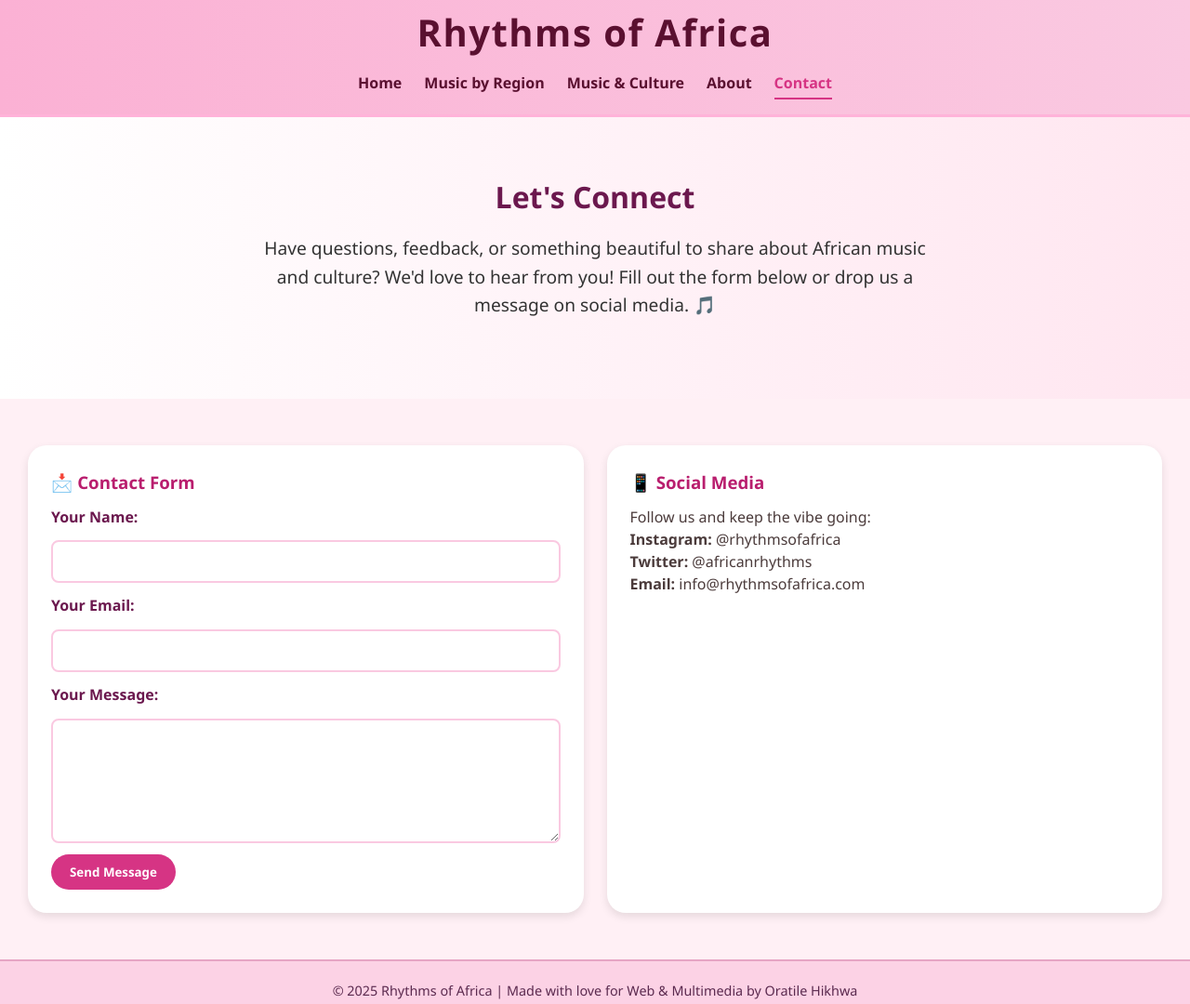
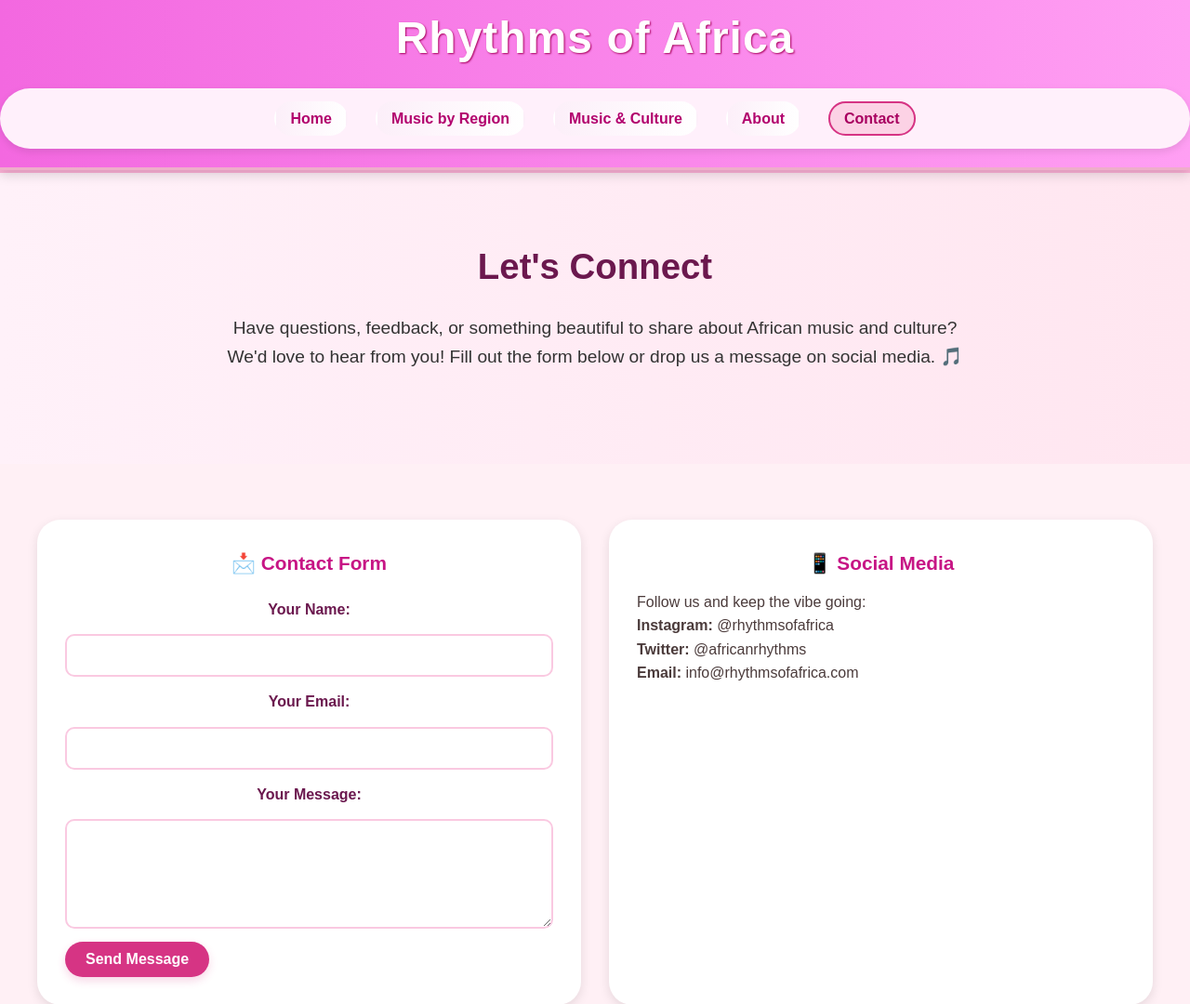
Before and after one commit to bida24-326/african-music-and-culture, a plain HTML site: page contact.html in a window 1280 px wide. Shown: the part 17-1097 px from the top of the page at 93% size. Drawn offline with Linux system fonts and the light colour scheme; files that its build step writes are made by us from their sources.

Commit message:
Update style.css

```diff
--- a/style.css
+++ b/style.css
@@ -5,26 +5,34 @@
   margin: 0;
   padding: 0;
   box-sizing: border-box;
-  font-family: 'Segoe UI', Tahoma, Geneva, Verdana, sans-serif;
+  font-family: 'Poppins', sans-serif;
 }
 
 body {
   background-color: #fff7fa;
-  color: #3b2e2e;
+  color: #4b2a2a;
   line-height: 1.6;
+  overflow-x: hidden;
 }
 
 header {
-  background: linear-gradient(to right, #fbb1d4, #fac9e1);
+  background: linear-gradient(to right, #f368e0, #ff9ff3);
   padding: 20px 0;
   text-align: center;
-  box-shadow: 0 4px 10px rgba(0, 0, 0, 0.1);
+  position: relative;
+  box-shadow: 0 5px 12px rgba(0, 0, 0, 0.15);
+  border-bottom: 3px solid #eeaeca;
 }
 
 header h1 {
-  color: #5a1030;
-  font-size: 2.5rem;
-  letter-spacing: 1.5px;
+  color: white;
+  font-size: 3rem;
+  letter-spacing: 1px;
+  text-shadow: 1px 1px 2px #a9005c;
+}
+
+nav {
+  margin-top: 15px;
 }
 
 nav ul {
@@ -32,45 +40,52 @@ nav ul {
   display: flex;
   justify-content: center;
   flex-wrap: wrap;
-  margin-top: 10px;
+  background: #fff0fb;
+  border-radius: 50px;
+  padding: 10px 25px;
+  box-shadow: 0 3px 8px rgba(0, 0, 0, 0.1);
 }
 
 nav ul li {
-  margin: 0 12px;
+  margin: 10px 15px;
 }
 
 nav ul li a {
   text-decoration: none;
-  color: #5a1030;
-  font-weight: bold;
-  padding-bottom: 5px;
-  border-bottom: 2px solid transparent;
+  color: #b2006d;
+  font-weight: 600;
+  font-size: 1rem;
+  padding: 8px 15px;
+  border-radius: 25px;
+  background: linear-gradient(to right, #fceff9, #fff);
   transition: all 0.3s ease;
+  border: 2px solid transparent;
 }
 
 nav ul li a:hover,
 nav ul li a.active {
-  color: #d63484;
+  background: #fcd2e5;
+  color: #a80060;
   border-color: #d63484;
 }
 
 .hero {
-  background: linear-gradient(to left, #ffe6f0, #fff);
+  background: linear-gradient(to right, #fff1f9, #ffe6f0);
   text-align: center;
-  padding: 60px 20px;
+  padding: 70px 25px;
   border-top: 3px solid #ffb3d9;
 }
 
 .hero h2 {
-  font-size: 2rem;
+  font-size: 2.4rem;
   color: #6b184e;
-  margin-bottom: 15px;
+  margin-bottom: 20px;
 }
 
 .hero p {
   font-size: 1.2rem;
-  max-width: 750px;
-  margin: 0 auto 25px auto;
+  max-width: 800px;
+  margin: 0 auto 30px auto;
   color: #333;
 }
 
@@ -78,48 +93,53 @@ nav ul li a.active {
   background: #d63484;
   color: white;
   border: none;
-  padding: 12px 28px;
+  padding: 12px 30px;
   font-size: 1rem;
   border-radius: 30px;
   cursor: pointer;
-  transition: background 0.3s ease;
+  transition: all 0.3s ease;
+  box-shadow: 0 4px 10px rgba(214, 52, 132, 0.3);
 }
 
 .hero button:hover {
   background: #b91e6e;
+  transform: translateY(-2px);
 }
 
 .features {
   display: grid;
-  grid-template-columns: repeat(auto-fit, minmax(280px, 1fr));
-  gap: 25px;
-  padding: 50px 30px;
+  grid-template-columns: repeat(auto-fit, minmax(300px, 1fr));
+  gap: 30px;
+  padding: 60px 40px;
   background: #fff0f5;
 }
 
 .feature {
   background: #fff;
-  padding: 25px;
-  border-radius: 20px;
-  box-shadow: 0 4px 10px rgba(0, 0, 0, 0.1);
-  transition: transform 0.3s ease;
+  padding: 30px;
+  border-radius: 25px;
+  box-shadow: 0 4px 12px rgba(0, 0, 0, 0.1);
+  transition: transform 0.3s ease, box-shadow 0.3s ease;
+  text-align: center;
 }
 
 .feature:hover {
   transform: scale(1.03);
+  box-shadow: 0 6px 15px rgba(0, 0, 0, 0.12);
 }
 
 .feature img {
   width: 100%;
   max-height: 180px;
   object-fit: cover;
-  border-radius: 15px;
+  border-radius: 20px;
   margin-bottom: 15px;
 }
 
 .feature h3 {
-  color: #b91e6e;
-  margin-bottom: 10px;
+  color: #c71585;
+  margin-bottom: 12px;
+  font-size: 1.3rem;
 }
 
 .feature p,
@@ -127,23 +147,25 @@ nav ul li a.active {
 .feature li {
   font-size: 1rem;
   color: #4b3b3b;
-  line-height: 1.5;
+  line-height: 1.6;
+  text-align: left;
 }
 
 footer {
   text-align: center;
-  padding: 20px;
+  padding: 25px;
   background: #fcd2e5;
   color: #5b2a4f;
-  font-size: 0.9rem;
-  border-top: 2px solid #e6a5c4;
+  font-size: 0.95rem;
+  border-top: 3px solid #e6a5c4;
 }
 
-/* Form styling */
+/* Form Styling */
 .contact-form {
   display: flex;
   flex-direction: column;
-  gap: 12px;
+  gap: 14px;
+  margin-top: 20px;
 }
 
 .contact-form label {
@@ -153,9 +175,9 @@ footer {
 
 .contact-form input,
 .contact-form textarea {
-  padding: 10px;
+  padding: 12px;
   border: 2px solid #fac9e1;
-  border-radius: 8px;
+  border-radius: 10px;
   font-size: 1rem;
   background-color: #fff;
 }
@@ -166,12 +188,15 @@ footer {
   background: #d63484;
   color: white;
   border: none;
-  padding: 10px 20px;
-  border-radius: 25px;
+  padding: 10px 22px;
+  border-radius: 30px;
   font-weight: bold;
-  transition: background 0.3s ease;
+  font-size: 1rem;
+  transition: background 0.3s ease, transform 0.2s;
+  box-shadow: 0 4px 10px rgba(214, 52, 132, 0.2);
 }
 
 .contact-form button:hover {
   background: #b91e6e;
+  transform: translateY(-2px);
 }
```
